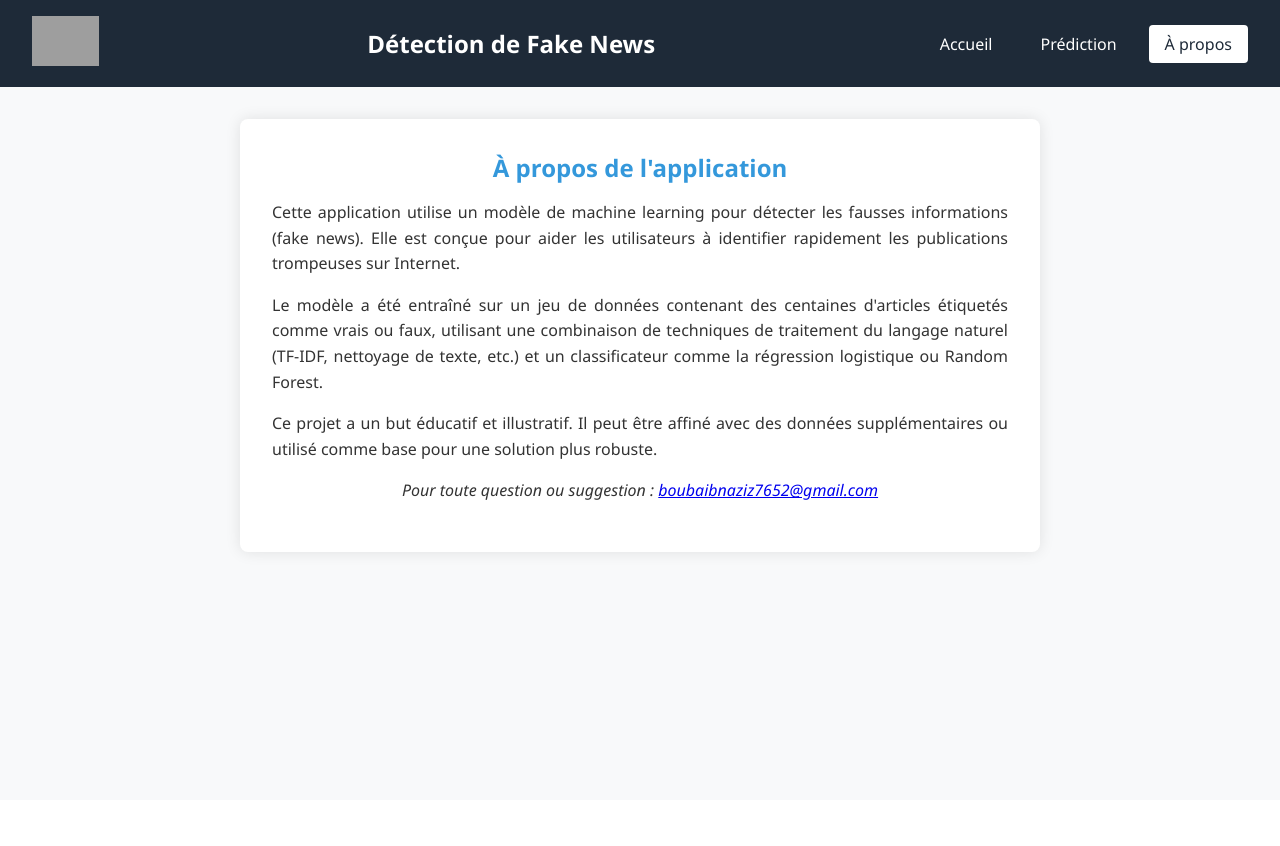
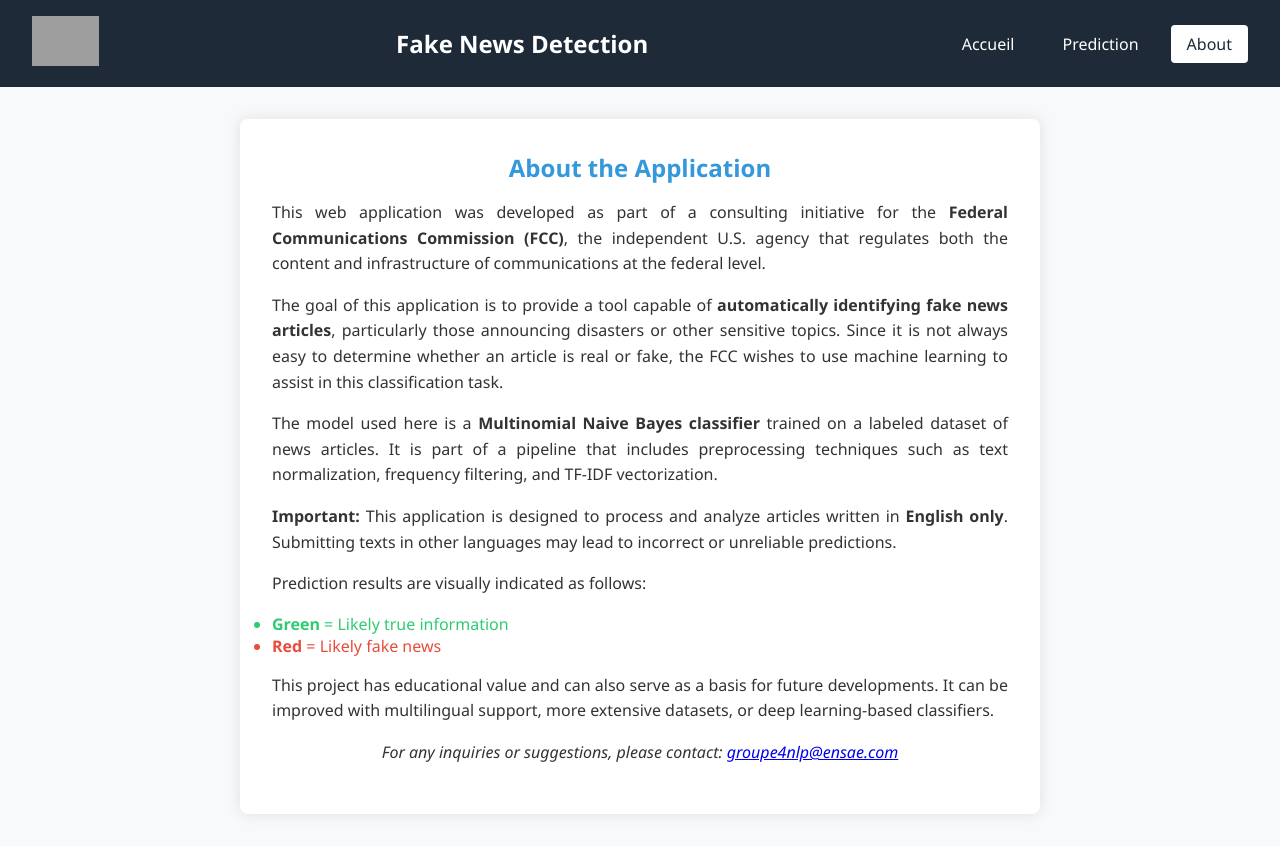
Before and after one commit to PapeBoubaDiop/detection_fake_news, a Flask app: page /about in a window 1280 px wide. Before the commit the page ends 558 px from the top, so only its background shows below. Run offline with Flask 3, Linux system fonts and the light colour scheme; grey boxes are pictures that could not be loaded.

Commit message:
Update about.html

```diff
--- a/deploiement/templates/about.html
+++ b/deploiement/templates/about.html
@@ -1,8 +1,8 @@
 <!DOCTYPE html>
-<html lang="fr">
+<html lang="en">
 <head>
     <meta charset="UTF-8">
-    <title>À propos - Fake News Detector</title>
+    <title>About - Fake News Detector</title>
     <link rel="stylesheet" href="{{ url_for('static', filename='style.css') }}">
     <style>
       .container {
@@ -31,31 +31,47 @@
       <img src="{{ url_for('static', filename='img/logo.png') }}" alt="Logo">
     </div>
     <div class="brand-text">
-      Détection de Fake News
+      Fake News Detection
     </div>
     <ul class="nav-links">
       <li><a href="{{ url_for('home') }}">Accueil</a></li>
-      <li><a href="{{ url_for('prediction') }}">Prédiction</a></li>
-      <li><a href="{{ url_for('about') }}" class="active">À propos</a></li>
+      <li><a href="{{ url_for('prediction') }}">Prediction</a></li>
+      <li><a href="{{ url_for('about') }}" class="active">About</a></li>
     </ul>
   </nav>
 
   <div class="container">
-    <h2>À propos de l'application</h2>
+    <h2>About the Application</h2>
     <p>
-      Cette application utilise un modèle de machine learning pour détecter les fausses informations (fake news).
-      Elle est conçue pour aider les utilisateurs à identifier rapidement les publications trompeuses sur Internet.
+      This web application was developed as part of a consulting initiative for the <strong>Federal Communications Commission (FCC)</strong>,
+      the independent U.S. agency that regulates both the content and infrastructure of communications at the federal level.
     </p>
     <p>
-      Le modèle a été entraîné sur un jeu de données contenant des centaines d'articles étiquetés comme vrais ou faux,
-      utilisant une combinaison de techniques de traitement du langage naturel (TF-IDF, nettoyage de texte, etc.) et un classificateur
-      comme la régression logistique ou Random Forest.
+      The goal of this application is to provide a tool capable of <strong>automatically identifying fake news articles</strong>,
+      particularly those announcing disasters or other sensitive topics. Since it is not always easy to determine whether an article is real or fake,
+      the FCC wishes to use machine learning to assist in this classification task.
     </p>
     <p>
-      Ce projet a un but éducatif et illustratif. Il peut être affiné avec des données supplémentaires ou utilisé comme base pour une solution plus robuste.
+      The model used here is a <strong>Multinomial Naive Bayes classifier</strong> trained on a labeled dataset of news articles.
+      It is part of a pipeline that includes preprocessing techniques such as text normalization, frequency filtering, and TF-IDF vectorization.
+    </p>
+    <p>
+      <strong>Important:</strong> This application is designed to process and analyze articles written in <strong>English only</strong>.
+      Submitting texts in other languages may lead to incorrect or unreliable predictions.
+    </p>
+    <p>
+      Prediction results are visually indicated as follows:
+      <ul>
+        <li style="color:#2ecc71;"><strong>Green</strong> = Likely true information</li>
+        <li style="color:#e74c3c;"><strong>Red</strong> = Likely fake news</li>
+      </ul>
+    </p>
+    <p>
+      This project has educational value and can also serve as a basis for future developments. It can be improved with multilingual support,
+      more extensive datasets, or deep learning-based classifiers.
     </p>
     <p style="text-align:center; font-style: italic;">
-      Pour toute question ou suggestion : <a href="mailto:boubaibnaziz7652@gmail.com">boubaibnaziz7652@gmail.com</a>
+      For any inquiries or suggestions, please contact: <a href="mailto:boubaibnaziz7652@gmail.com">groupe4nlp@ensae.com</a>
     </p>
   </div>
 </body>
```
